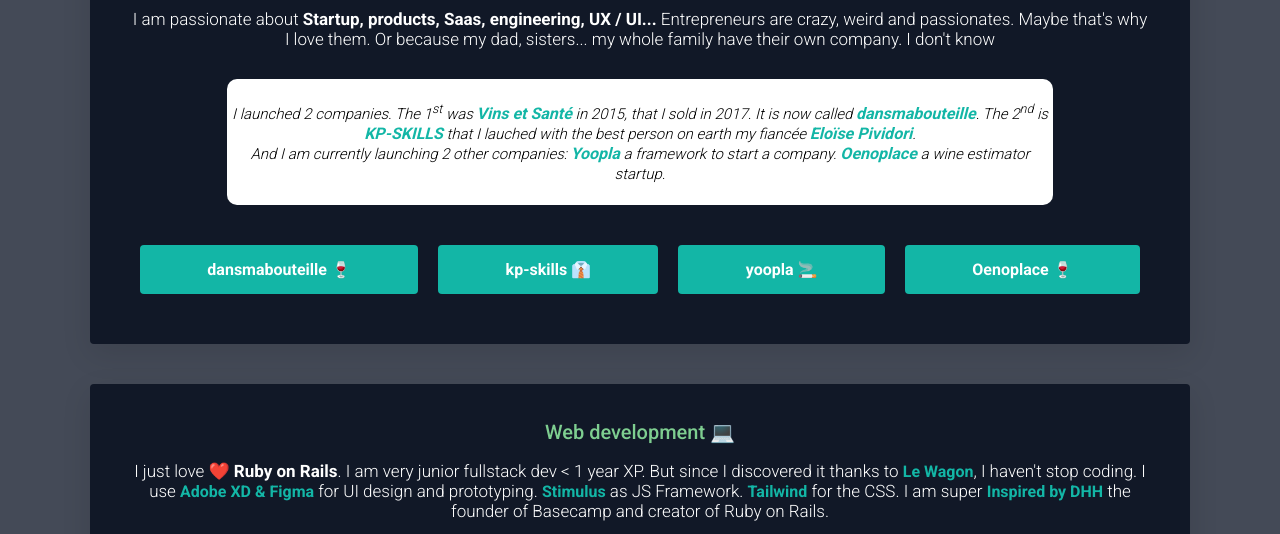
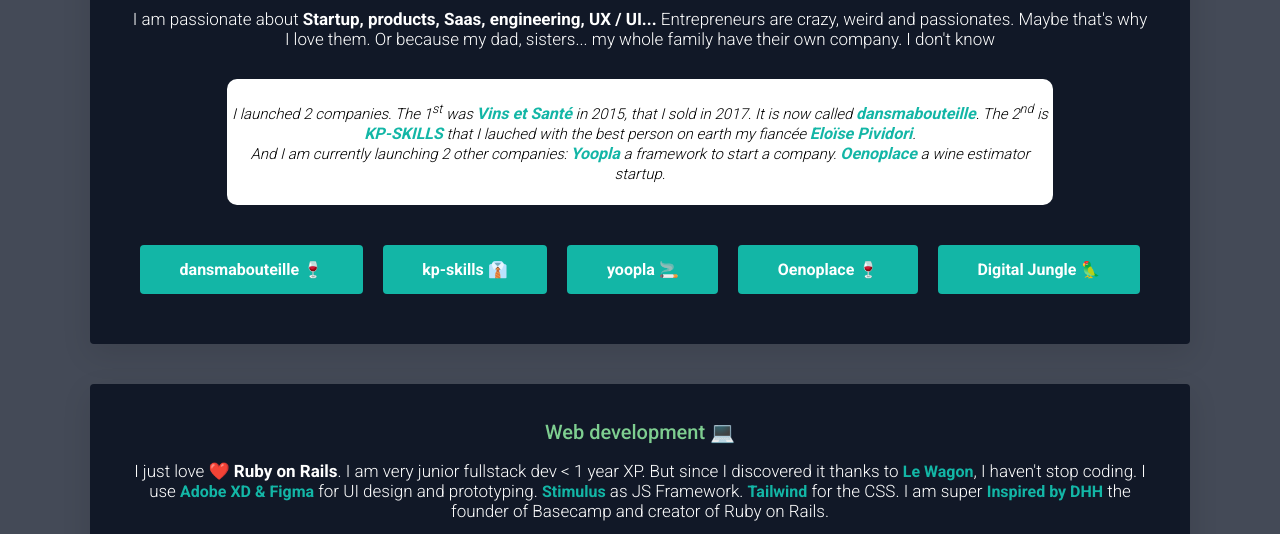
Before and after one commit to jromainkrupa/jeanro, a Jekyll site: the page built from index.html, in a window 1280 px wide and 900 px high, scrolled down 663 px, cut to the strip 0-534 px from the top of the window. Built offline with Jekyll 4.4.1, drawn with Linux system fonts in a browser that asks for light colours; nearby versions of some CDN libraries; some web fonts are replaced.

Commit message:
added digital jungle to portfolio

```diff
--- a/index.html
+++ b/index.html
@@ -59,21 +59,21 @@
       </p>
     </div>
     <div class="flexbox">
-      <a
-        class="btn-blue"
-        href="https://www.dansmabouteille.com/"
-        target="_blank"
-        >dansmabouteille 🍷</a
-      >
-      <a href="https://www.kp-skills.com/" class="btn-blue" target="blank"
-        >kp-skills 👔</a
-      >
-      <a href="https://www.yoopla.io/" class="btn-blue" target="blank"
-        >yoopla 🚬</a
-      >
-      <a href="https://www.oenoplace.com/" class="btn-blue" target="blank"
-        >Oenoplace 🍷</a
-      >
+      <a class="btn-blue" href="https://www.dansmabouteille.com/" target="_blank">
+        dansmabouteille 🍷
+      </a>
+      <a href="https://www.kp-skills.com/" class="btn-blue" target="blank">
+        kp-skills 👔
+      </a>
+      <a href="https://www.yoopla.io/" class="btn-blue" target="blank">
+        yoopla 🚬
+      </a>
+      <a href="https://www.oenoplace.com/" class="btn-blue" target="blank">
+        Oenoplace 🍷
+      </a>
+      <a href="https://www.digitaljungle.camp/" class="btn-blue" target="blank">
+        Digital Jungle 🦜
+      </a>
     </div>
   </div>
   <div class="card-black">
```
